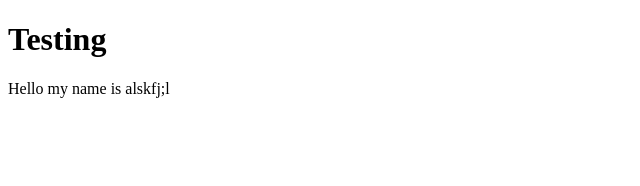
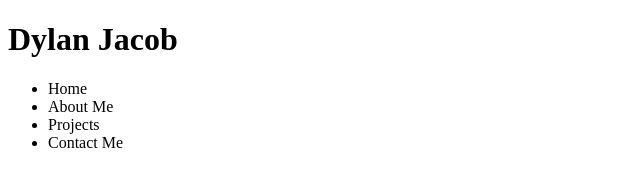
Before and after one commit to dylanjacob76/portfolio, a plain HTML site: page index.html in a window 1280 px wide. Shown: the whole page, without its empty margins (0-640 px from the left). Drawn offline with Linux system fonts and the light colour scheme.

Commit message:
basic header outline

```diff
--- a/index.html
+++ b/index.html
@@ -7,7 +7,25 @@
     <title>Document</title>
 </head>
 <body>
-    <h1>Testing</h1>
-    <p>Hello my name is alskfj;l</p>
+    <header>
+        <div class="main-header">
+            <h1>Dylan Jacob</h1>
+        </div>
+        <nav>
+            <ul>
+                <li>Home</li>
+                <li>About Me</li>
+                <li>Projects</li>
+                <li>Contact Me</li>
+            </ul>
+        </nav>
+    </header>
+    <main>
+
+    </main>
+
+    <footer>
+
+    </footer>
 </body>
 </html>
```
